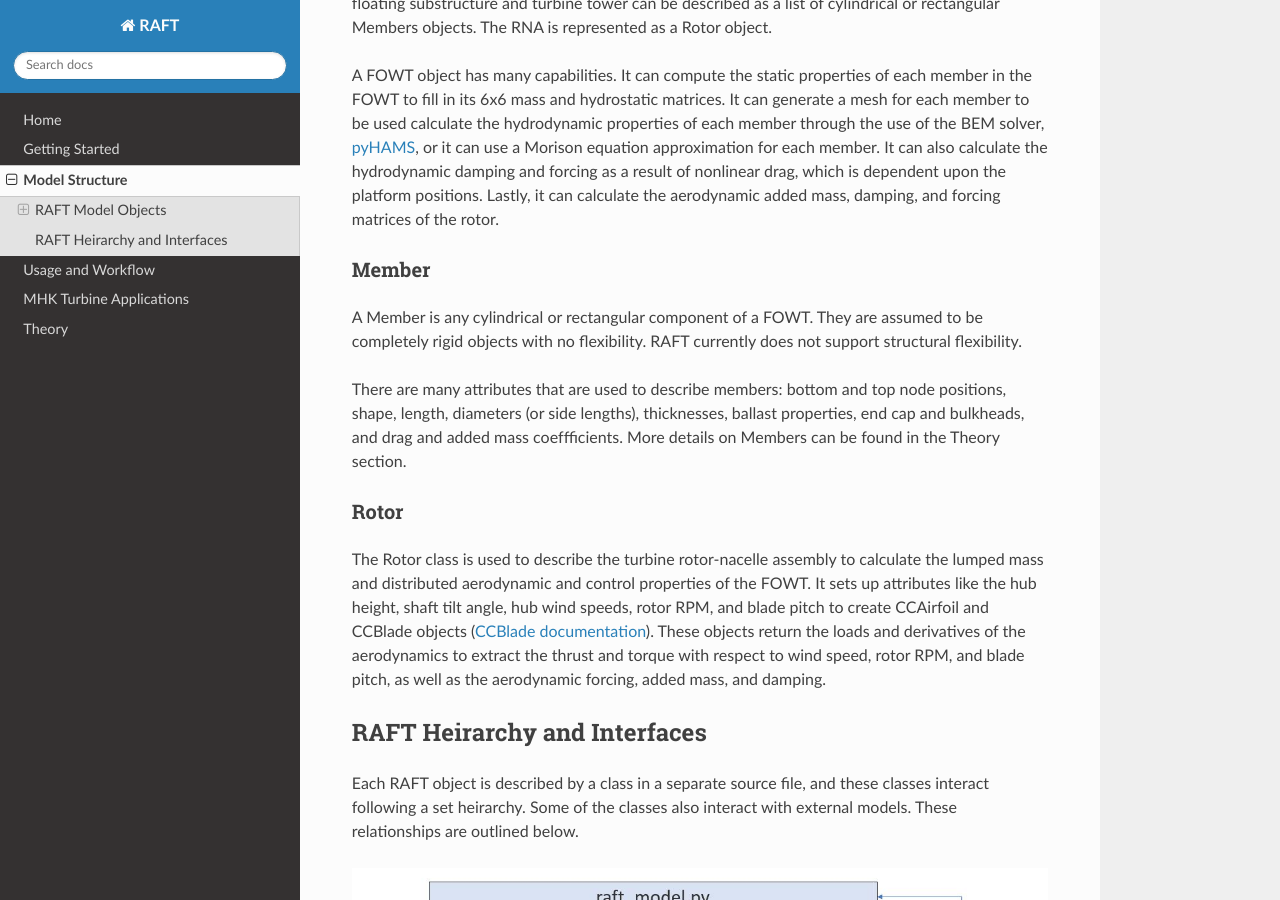
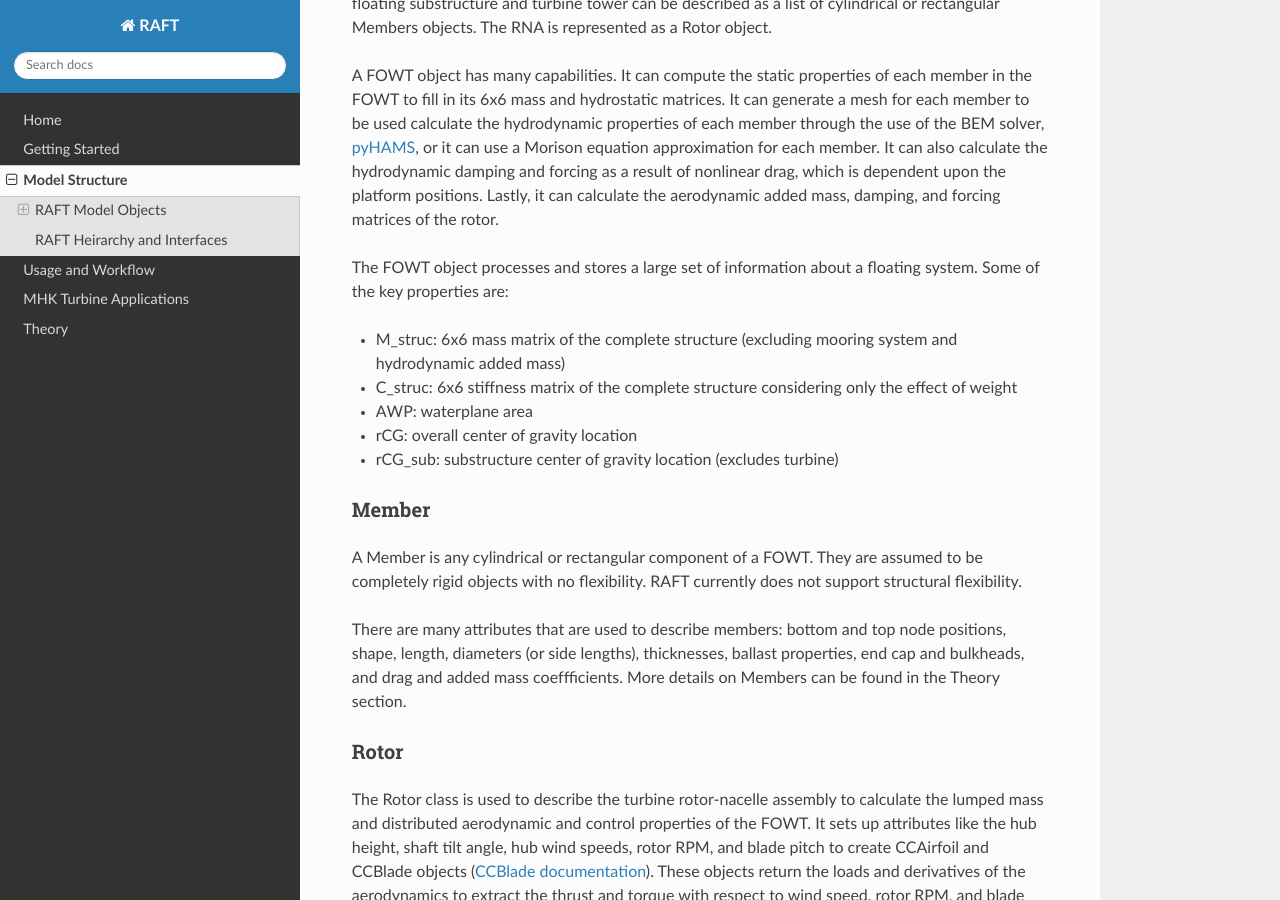
Before and after one commit to WISDEM/RAFT, a Sphinx documentation site: the page built from docs/structure.rst, in a window 1280 px wide and 900 px high, scrolled down 1053 px. Built offline with Sphinx 7.4.7 and the Read the Docs theme 2.0.0, drawn with Linux system fonts in a browser that asks for light colours.

```diff
--- a/docs/structure.rst
+++ b/docs/structure.rst
@@ -41,6 +41,17 @@
 the use of the BEM solver, `pyHAMS <https://github.com/WISDEM/pyHAMS>`_, or it can use a Morison equation approximation for each member.
 It can also calculate the hydrodynamic damping and forcing as a result of nonlinear drag, which is dependent upon the platform positions.
 Lastly, it can calculate the aerodynamic added mass, damping, and forcing matrices of the rotor.
+
+The FOWT object processes and stores a large set of information about a
+floating system. Some of the key properties are:
+
+- M_struc: 6x6 mass matrix of the complete structure (excluding mooring
+  system and hydrodynamic added mass)
+- C_struc: 6x6 stiffness matrix of the complete structure considering
+  only the effect of weight
+- AWP: waterplane area
+- rCG: overall center of gravity location
+- rCG_sub: substructure center of gravity location (excludes turbine)
 
 
 Member
```
Also changed, not shown: docs/usage.rst (+33 -1 lines), 4 other files.
